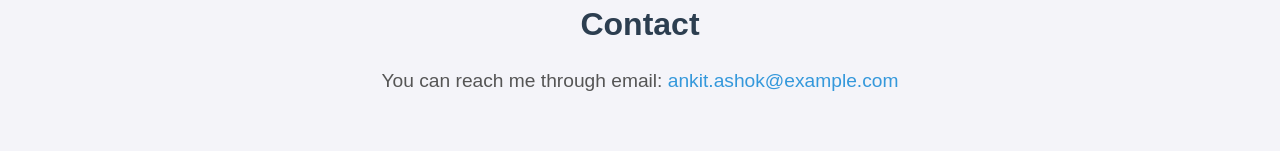
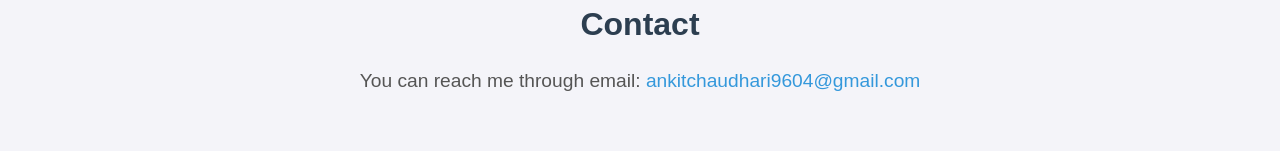
Before and after one commit to ankitchaudhari03/upgraded-bassoon, a plain HTML site: page About.html in a window 1280 px wide. Shown: the part 882-1033 px from the top of the page. Drawn offline with Linux system fonts and the light colour scheme.

Commit message:
Update About.html

```diff
--- a/About.html
+++ b/About.html
@@ -115,7 +115,7 @@
     <section class="contact">
         <div class="container">
             <h2>Contact</h2>
-            <p>You can reach me through email: <a href="mailto:ankit.ashok@example.com">ankit.ashok@example.com</a></p>
+            <p>You can reach me through email: <a href="mailto: ankitchaudhari9604@gmail.com">ankitchaudhari9604@gmail.com</a></p>
         </div>
     </section>
 
```
